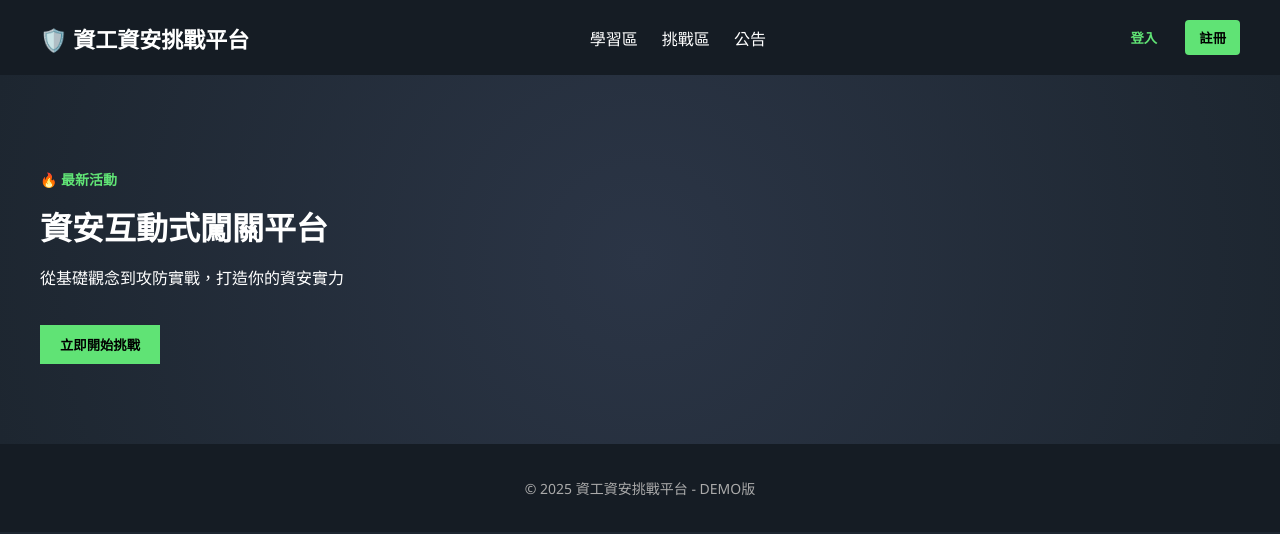
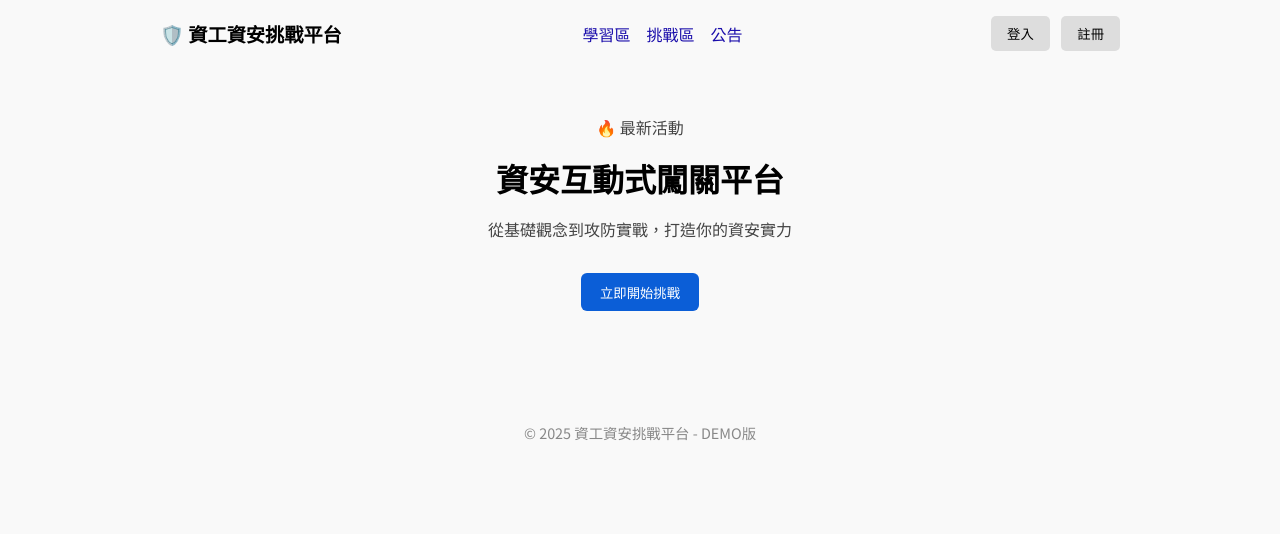
Before and after one commit to Eason930724/cybersec-demo, a PHP site: page / in a window 1280 px wide. Shown: the top 534 px of the page. Run offline with PHP 8.4, Linux system fonts and the light colour scheme.

Commit message:
Update style.css

```diff
--- a/cybersec-demo/css/style.css
+++ b/cybersec-demo/css/style.css
@@ -1,78 +1,83 @@
 body {
+  font-family: 'Noto Sans TC', sans-serif;
   margin: 0;
-  font-family: 'Segoe UI', sans-serif;
-  background-color: #1d2630;
-  color: white;
+  padding: 0;
+  background: #f9f9f9;
+  display: flex;
+  flex-direction: column;
+  align-items: center;
 }
+
 header {
+  width: 100%;
+  max-width: 960px;
+  padding: 1rem;
   display: flex;
   justify-content: space-between;
   align-items: center;
-  padding: 20px 40px;
-  background-color: #151c24;
 }
-header .logo {
-  font-size: 22px;
+
+.logo {
+  font-size: 1.2rem;
   font-weight: bold;
 }
+
+nav {
+  display: flex;
+  gap: 1rem;
+}
+
 nav a {
-  margin: 0 10px;
   text-decoration: none;
-  color: white;
+  color: #1a0dab;
   font-weight: 500;
 }
+
 .actions button {
-  margin-left: 10px;
-  padding: 8px 14px;
+  margin-left: 0.5rem;
+  padding: 0.5rem 1rem;
+  background: #ddd;
   border: none;
-  border-radius: 4px;
-  font-weight: bold;
+  border-radius: 5px;
+  cursor: pointer;
 }
-.login {
-  background-color: transparent;
-  border: 1px solid #60e375;
-  color: #60e375;
+
+.hero {
+  width: 100%;
+  max-width: 960px;
+  padding: 2rem;
+  text-align: center;
 }
-.join {
-  background-color: #60e375;
-  color: black;
+
+.hero-text h1 {
+  font-size: 2rem;
+  margin: 0.5rem 0;
 }
-.hero {
-  display: flex;
-  justify-content: space-between;
-  align-items: center;
-  padding: 80px 40px;
-  background: radial-gradient(circle, #2b3546, #1d2630);
+
+.hero-text p {
+  font-size: 1rem;
+  color: #444;
 }
-.hero-text {
-  max-width: 600px;
+
+.learn-more {
+  margin-top: 1rem;
+  padding: 0.6rem 1.2rem;
+  background: #0b5ed7;
+  color: white;
+  border: none;
+  border-radius: 6px;
+  cursor: pointer;
 }
-.hero-text .new-label {
-  color: #60e375;
-  font-weight: bold;
-  font-size: 14px;
+
+.hero-badge img {
+  margin-top: 1rem;
+  width: 120px;
+  height: auto;
 }
-.hero-text h1 {
-  font-size: 32px;
-  margin: 10px 0;
+
+footer {
+  margin-top: 3rem;
+  padding: 1rem;
+  font-size: 0.9rem;
+  color: #888;
 }
-.hero-text p {
-  font-size: 16px;
-}
-.learn-more {
-  margin-top: 20px;
-  padding: 10px 20px;
-  background-color: #60e375;
-  border: none;
-  font-weight: bold;
-}
-.hero-badge img {
-  height: 200px;
-}
-footer {
-  text-align: center;
-  padding: 20px;
-  background-color: #151c24;
-  font-size: 14px;
-  color: #aaa;
-}
```
